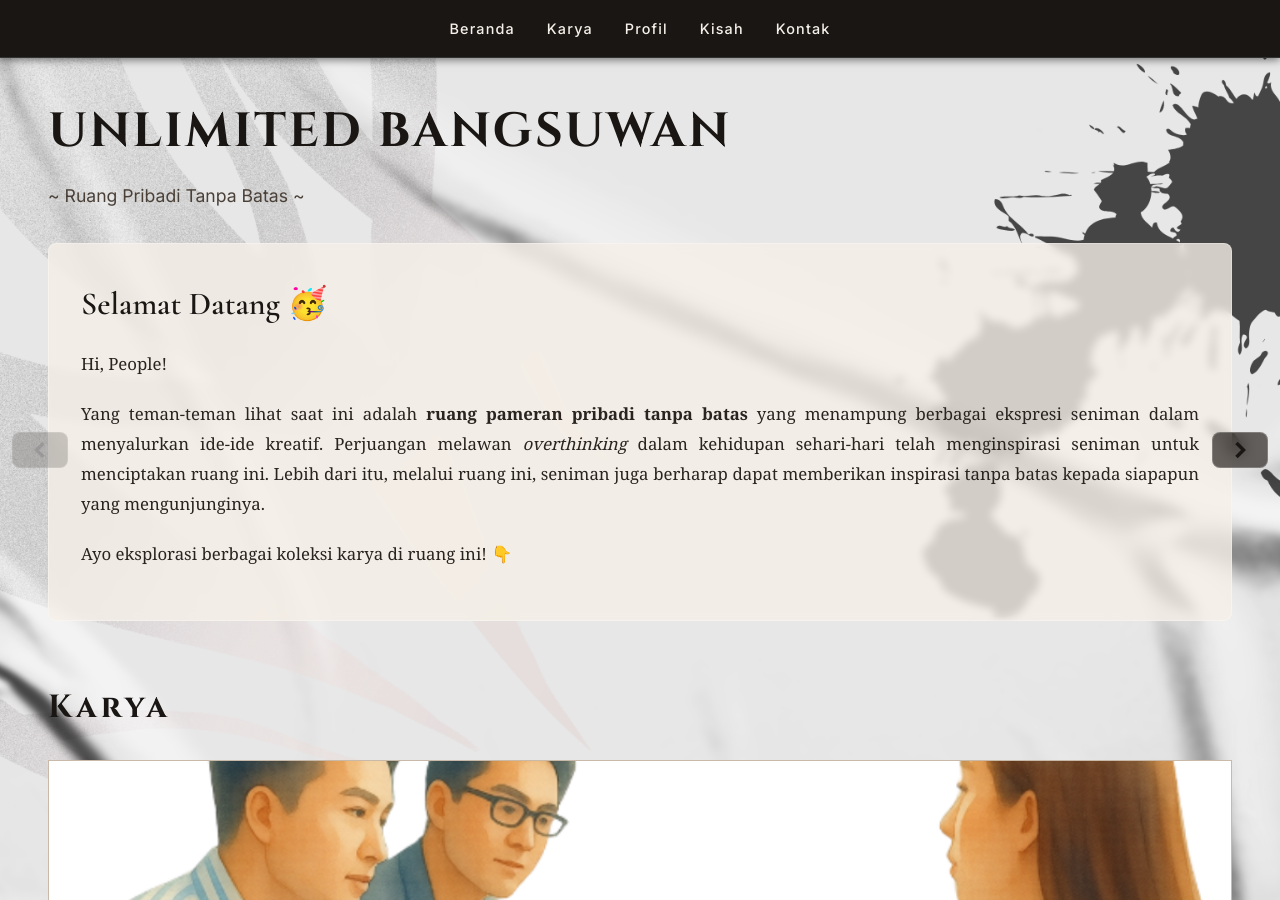
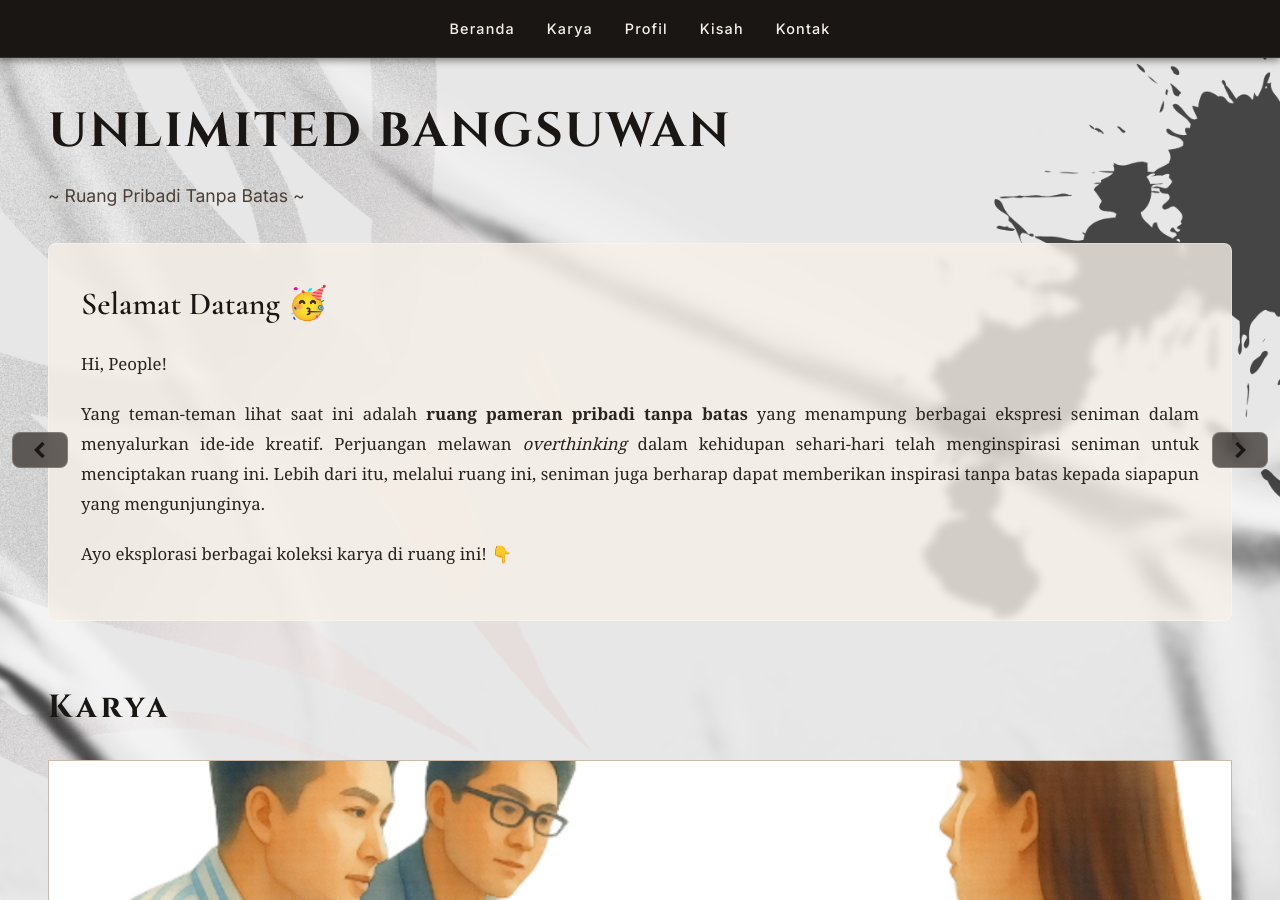
Before and after one commit to Sulbae/Sulbae.github.io, a Jekyll site: the page built from index.md, in a window 1280 px wide and 900 px high. Built offline with Jekyll 4.4.1, drawn with Linux system fonts in a browser that asks for light colours.

Commit message:
Update index.md

```diff
--- a/index.md
+++ b/index.md
@@ -27,6 +27,11 @@ permalink: /
 
   <!-- Kontainer Projects -->
   <div class="projects-grid-wrapper">
+    <button class="scroll-btn scroll-prev" aria-label="Geser kiri">
+      <svg width="32" height="32" viewBox="0 0 24 24" fill="none" stroke="currentColor" stroke-width="3">
+        <path d="M15 18l-6-6 6-6"/>
+      </svg>
+    </button>
     <!-- Grid -->
     <div class="projects-grid" id="projectsGrid">
       {% for project in featured_projects limit: 10 %}
@@ -93,6 +98,11 @@ permalink: /
         </article>
       {% endfor %}
     </div>
+    <button class="scroll-btn scroll-next" aria-label="Geser kanan">
+      <svg width="32" height="32" viewBox="0 0 24 24" fill="none" stroke="currentColor" stroke-width="3">
+        <path d="M9 18l6-6-6-6"/>
+      </svg>
+    </button>
   </div>
 
   <!-- Scroll Progress Dots -->
```
